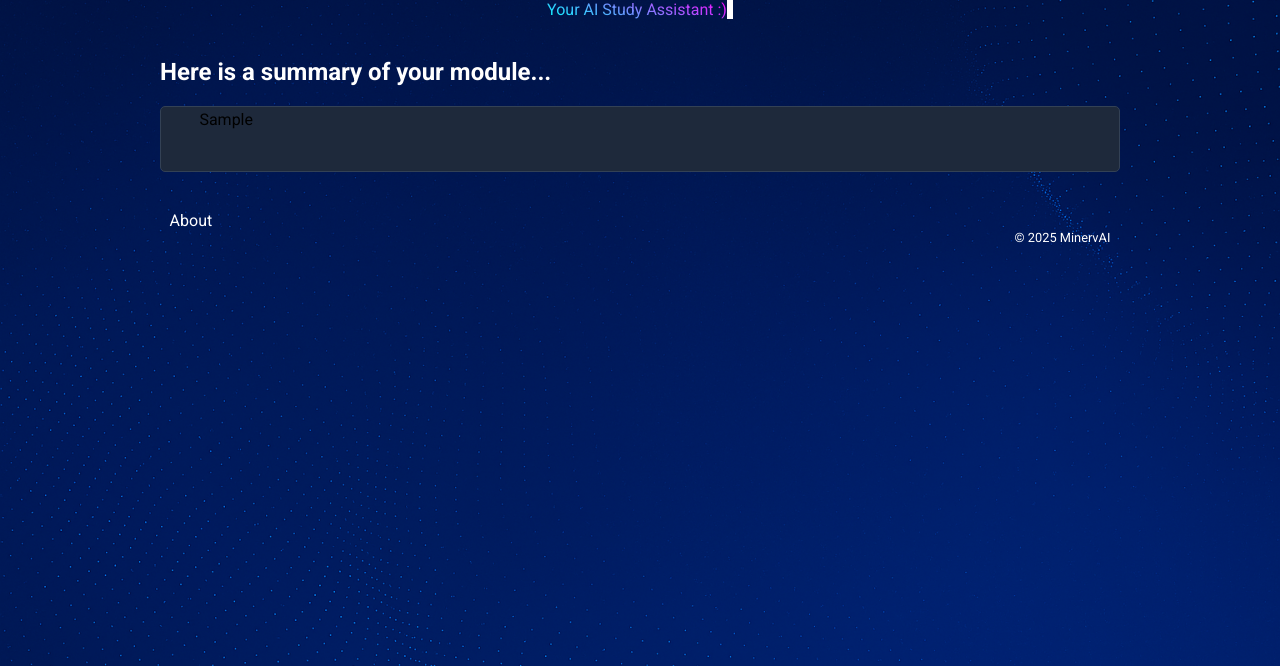
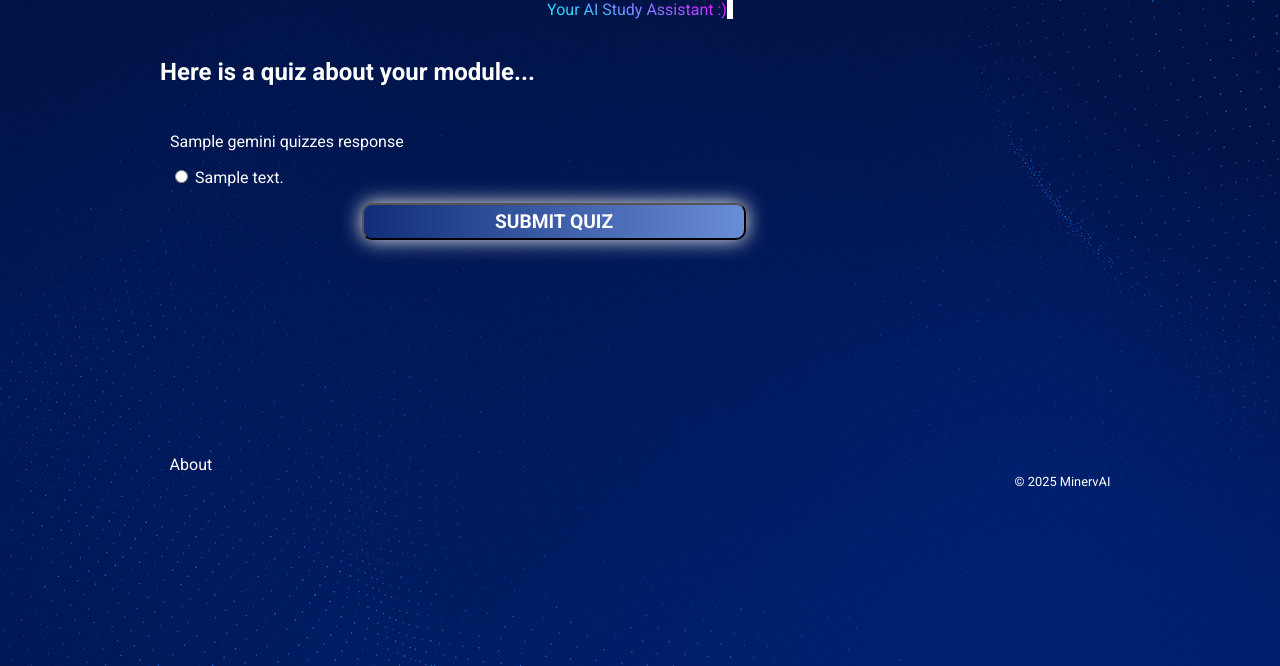
Before and after one commit to ModioThiam/MinervAI, a Flask app: template MinervAI/templates/quizzes.html in a window 1280 px wide. Shown: the part 134-800 px from the top of the page. Run offline with Flask 3, Linux system fonts and the light colour scheme; the template is opened without the code that fills it: most values are stand-ins (such as "Sample title", 1, 10 or a date in 2020).

Commit message:
Lex Modio Harvey Yasser Fully implemented quizzes feature noting correct and incorrect answers

````diff
--- a/MinervAI/app.py
+++ b/MinervAI/app.py
@@ -2,6 +2,7 @@ from flask import Flask, render_template, json, redirect, request, session
 from gemini_test import generate_summary, generate_flashcards, generate_quiz
 import os
 import json
+import ast
 
 app = Flask(__name__)
 
@@ -40,7 +41,53 @@ def quizzes():
     if request.method == "GET":
         userInputData = session.get('userInputData')
         gemini_quizzes_response = generate_quiz(userInputData)
-        return render_template("quizzes.html", gemini_quizzes_response=gemini_quizzes_response)
+        print("Quiz Response : \n", gemini_quizzes_response)
+        cleaned_response = gemini_quizzes_response.strip()
+        responseList = ast.literal_eval(cleaned_response) # converts string list to list
+        questionData = [d[0] for d in responseList]
+        session['responseList'] = responseList # stores question data
+        questionDict = {}
+        for d in responseList:
+            questionDict.update(d[0])
+        print("The question data: \n", responseList)
+        print("The question data dictionary: \n", questionData)
+        return render_template("quizzes.html", gemini_quizzes_response=questionDict)
+    if request.method == "POST":
+        responseList = session.get('responseList') # retrieves question data and correct answer from session
+        total = len(responseList)
+        results = []
+        score = 0
+        print("Looking for some output length:")
+
+        print(request.form.get("0"))
+        print(request.form.get("1"))
+        print("Type of value:", type(request.form.get("2")))
+
+        # vibes
+        for i, (questionDict, correct_index) in enumerate(responseList):
+            # continue
+            question = list(questionDict.keys())[0]
+            question_answers = list(questionDict.values())[0]
+            user_answer_index = int(request.form.get(f'{i}'))
+            is_correct = (user_answer_index == correct_index)
+            if is_correct:
+                score += 1
+                is_correct = "Correct"
+            else:
+                is_correct = "Incorrect"
+
+            results.append({
+                "question": question,
+                "user_answer": question_answers[user_answer_index],
+                "correct_answer": question_answers[correct_index],
+                "is_correct": is_correct
+            })
+        print("Here are the results: \n", results)
+        return render_template("results.html", results=results)
+
+
+
+
 
 @app.route('/about', methods=["GET", "POST"])
 def about():
--- a/MinervAI/gemini_test.py
+++ b/MinervAI/gemini_test.py
@@ -116,7 +116,7 @@ def generate_quiz(userInput):
     response = client.models.generate_content(
         model=model,
         config=generate_content_config,
-        contents=["Generate potential quiz questions using the information from the input. Return your response as a list of tuples. Each tuple will have a dictionary of one of the questions and list of potential answers in this format: {'question':[potential answers],...}. The other element in the tuple should be the index of the correct answer in the list of potential answers. Only return the list of tuples, no other text.\n input:\n" + userInput]
+        contents=["Generate potential quiz questions using the information from the input. Return your response as a list of tuples. Each tuple will have a dictionary of one of the questions and list of potential answers in this format: {'*question goes here*':[possible answers],...}. The second element in the tuple should be the index of the correct answer in the list of potential answers. Only return the list of tuples, no other text.\n input:\n" + userInput]
     )
     response = response.text
     response = response.strip().removeprefix("```").removesuffix("```")
--- a/MinervAI/static/styles.css
+++ b/MinervAI/static/styles.css
@@ -58,9 +58,9 @@ section {
 }
 
 form {
-  display: flex;
+  /* display: flex;
   flex-direction: column;
-  justify-content: center;
+  justify-content: center; */
   width: 80%;
   height: 200px;
   padding: 10px;
@@ -96,7 +96,7 @@ button {
   color: #191970;
   */
 
-  background-image: linear-gradient(to right, #1640a1 0%, #90b5ff  61%, #567cd3  100%);
+  background-image: linear-gradient(to right, #0f2e77 0%, #90b5ff  71%, #567cd3  100%);
   margin: 10px;
   padding: 5px 15px;
   text-align: center;
@@ -140,8 +140,17 @@ h6 {
 a {
   text-decoration: none;
   color: white;
+
 }
 
+.button-row {
+    display: flex;
+    justify-content: center;
+    gap: 2rem;
+  }
+.button-row button, a {
+    width: 100%;
+  }
 
 article {
   font-family: "Roboto", sans-serif;
@@ -150,6 +159,7 @@ article {
   padding: 0% 4% 4% 4%;
   border-radius: 5px;
   line-height: 1.6;
+  height: auto;
 }
 .description-wrapper {
   text-align: center;
@@ -289,3 +299,19 @@ footer {
 p {
   color: white;
 }
+
+.quizzes {
+  font-family: "Roboto", sans-serif;
+  color: white;
+
+}
+
+.quiz-container{
+  overflow: auto;
+  min-height: 300px;
+  padding-bottom: 10px;
+}
+
+.question, .answers{
+  display:block,
+}
--- a/MinervAI/templates/index.html
+++ b/MinervAI/templates/index.html
@@ -39,8 +39,10 @@
       <h2>Here is a summary of your module...</h2>
       <article>{{ gemini_response | safe }}</article>
     </section>
-    <a href="/flashcards"><button>Flashcards</button></a>
-    <a href="/quizzes"><button>Quizzes</button></a>
+    <div class="button-row">
+        <a href="/flashcards"><button>Flashcards</button></a>
+        <a href="/quizzes"><button>Quizzes</button></a>
+    </div>
     {% endif %}
   </body>
   <footer>
--- a/MinervAI/templates/quizzes.html
+++ b/MinervAI/templates/quizzes.html
@@ -23,10 +23,41 @@
     <div class="description-wrapper">
       <p class="description">Your AI Study Assistant :&#41</p>
     </div>
+    <div><h2>Here is a quiz about your module...</h2></div>
+    <section class="quizzes">
 
-    <section class="quizzes">
-      <h2>Here is a summary of your module...</h2>
-      <article>{{ gemini_quizzes_response | safe }}</article>
+
+
+        <div class="quiz-container">
+        <form method="POST" action="/quizzes">
+
+          {% for question, answers in gemini_quizzes_response.items() %}
+          {% set question_index = loop.index %}
+          <div class="question">
+            <p>{{ question }}</p>
+
+            <div class="answers">
+              {% for answer in answers %}
+              {% set answer_index = loop.index %}
+                <input
+                  type="radio"
+                  name="{{ question_index - 1}}"
+                  value="{{ answer_index - 1}}"
+
+                  id="answer{{ question }}_{{ answer }}"
+                >
+
+                <label for="answer{{ question }}_{{ answer }}">
+                  {{ answer }}
+                </label><br>
+              {% endfor %}
+
+            </div>
+          </div>
+        {% endfor %}
+        <button class="submit-quiz" type="submit" name="UserAnswers">Submit Quiz</button>
+        </form>
+    </div>
     </section>
   </body>
   <footer>
````
